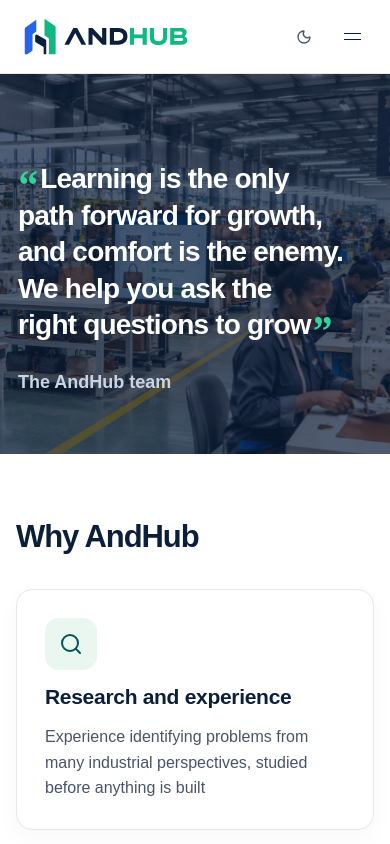
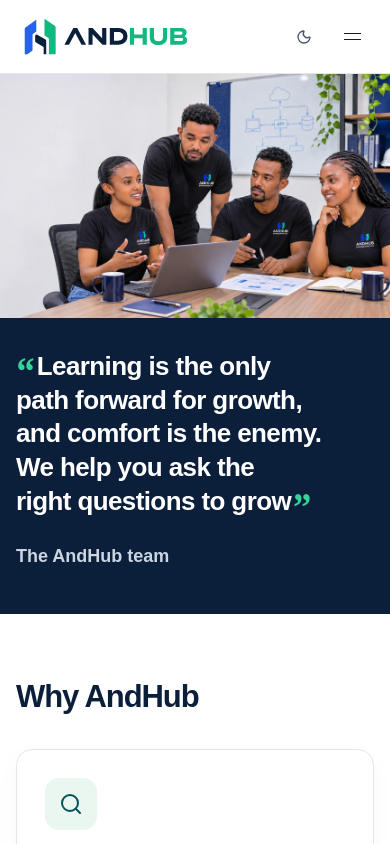
Before and after one commit to 1hubengineering/website-v1, a React (Vite) app: page /about in a window 390 px wide. Shown: the top 844 px of the page. Built offline with nearby package versions, Linux system fonts and the light colour scheme; a web font is replaced by a local one.

Commit message:
About: team photo beside the quote in the header

```diff
--- a/public/sectors/CREDITS.md
+++ b/public/sectors/CREDITS.md
@@ -9,7 +9,7 @@ The list is generated from `images` in `src/content/sectors.ts`; to replace a ph
 | food-and-beverage-a.webp | AndHub (supplied 2026-11-26; brand names removed) | AndHub's own image | — |
 | food-and-beverage-b.webp | AndHub (supplied 2026-11-26; brand names removed) | AndHub's own image | — |
 | food-and-beverage-c.webp | AndHub (supplied 2026-11-26; brand names removed) | AndHub's own image | — |
-| about-header.webp (About page header) | AndHub (supplied 2026-11-26) | AndHub's own image | — |
+| about-team.webp (About page header) | AndHub (supplied 2026-11-26) | AndHub's own image | — |
 | leather-and-garments-a.webp | AndHub (supplied 2026-11-26) | AndHub's own image | — |
 | leather-and-garments-b.webp | AndHub (supplied 2026-11-26) | AndHub's own image | — |
 | leather-and-garments-c.webp | AndHub (supplied 2026-11-26) | AndHub's own image | — |
--- a/src/pages/about.tsx
+++ b/src/pages/about.tsx
@@ -1,4 +1,3 @@
-import { PageHero } from "@/components/page-hero";
 import { ApproachFlow, CtaBand, SectionHeading, ToConfirm, WhyGrid } from "@/components/sections";
 import { team } from "@/content/site";
 
@@ -17,24 +16,26 @@ function initials(name: string) {
 export function AboutPage() {
   return (
     <>
-      {/* The team’s own words, quoted. */}
-      <PageHero
-        statement
-        images={[
-          {
-            src: "sectors/about-header.webp",
-            alt: "A leather production line in Addis Ababa, workers cutting and stitching hides",
-          },
-        ]}
-        title={
-          <q className="hook-quote">
-            Learning is the only path forward for growth, and comfort is the enemy. We help you ask
-            the right questions to grow
-          </q>
-        }
-      >
-        The AndHub team
-      </PageHero>
+      {/* The team’s own words, quoted, beside a photo of the team: every face stays visible. */}
+      <section className="page-hero on-navy about-hero" aria-labelledby="page-title">
+        <img
+          className="about-hero-photo"
+          src={`${base}sectors/about-team.webp`}
+          alt="The AndHub team in branded T-shirts discussing a design around a laptop"
+          width="1920"
+          height="1080"
+          fetchPriority="high"
+        />
+        <div className="container about-hero-text">
+          <h1 id="page-title">
+            <q className="hook-quote">
+              Learning is the only path forward for growth, and comfort is the enemy. We help you
+              ask the right questions to grow
+            </q>
+          </h1>
+          <p>The AndHub team</p>
+        </div>
+      </section>
 
       <section className="section" id="why" aria-labelledby="why-title">
         <div className="container">
--- a/src/styles/pages.css
+++ b/src/styles/pages.css
@@ -1580,3 +1580,64 @@ q.hook-quote::after {
   display: block;
   color: #d1fae5;
 }
+
+/* About header: the quote on navy at the left, the team photo on the right so no
+   face is covered. Phones: photo on top, quote below. */
+.about-hero {
+  position: relative;
+  display: flex;
+  align-items: center;
+  min-height: clamp(460px, 62vh, 620px);
+  background: var(--brand-navy, #0b1f3b);
+}
+.about-hero-photo {
+  position: absolute;
+  top: 0;
+  right: 0;
+  width: 58%;
+  height: 100%;
+  object-fit: cover;
+  object-position: 62% 40%;
+  -webkit-mask-image: linear-gradient(to right, transparent 0, #000 14%);
+  mask-image: linear-gradient(to right, transparent 0, #000 14%);
+}
+.about-hero-text {
+  position: relative;
+  z-index: 1;
+  padding-block: 72px;
+}
+.about-hero-text h1 {
+  max-width: min(520px, 40%);
+  font-size: clamp(28px, 2.7vw, 40px);
+  line-height: 1.3;
+  letter-spacing: -0.6px;
+  font-weight: 700;
+}
+.about-hero-text p {
+  margin-top: 24px;
+  font-size: 18px;
+  font-weight: 600;
+  color: var(--muted);
+}
+@media (max-width: 800px) {
+  .about-hero {
+    flex-direction: column;
+    align-items: stretch;
+    min-height: 0;
+  }
+  .about-hero-photo {
+    position: static;
+    width: 100%;
+    height: auto;
+    aspect-ratio: 16 / 10;
+    -webkit-mask-image: none;
+    mask-image: none;
+  }
+  .about-hero-text {
+    padding-block: 32px 44px;
+  }
+  .about-hero-text h1 {
+    max-width: none;
+    font-size: 26px;
+  }
+}
```
Also changed, not shown: public/sectors/about-header.webp (deleted), public/sectors/about-team.webp (added).
